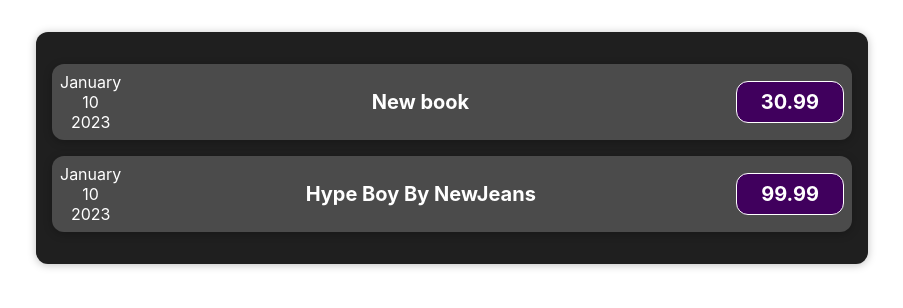
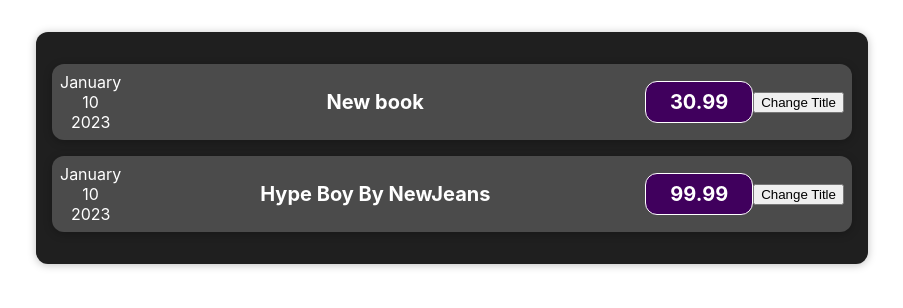
Before and after one commit to hannamagi/expenses, a React (Create React App) app: page / in a window 1280 px wide. Shown: the top 308 px of the page, without its empty margins (188-1091 px from the left). Built offline with nearby package versions, Linux system fonts and the light colour scheme.

Commit message:
Sündmused ja nende handler-id

```diff
--- a/src/components/Expenses/ExpenseItem.js
+++ b/src/components/Expenses/ExpenseItem.js
@@ -2,7 +2,11 @@
 import ExpenseDate from "./ExpenseDate";
 
 
-function ExpenseItem(props){
+const ExpenseItem = (props) => {
+
+    const clickHandler = () => {
+        console.log("Clicked!");
+    }
 
     return (
         <div className="expense-item">
@@ -10,6 +14,7 @@
                 <h2>{props.expenseData.title}</h2>
                 <div className="expense-item__price">{props.expenseData.price}</div>
             </div>
+            <button onClick={clickHandler}>Change Title</button>
         </div>
     )
 }
```
